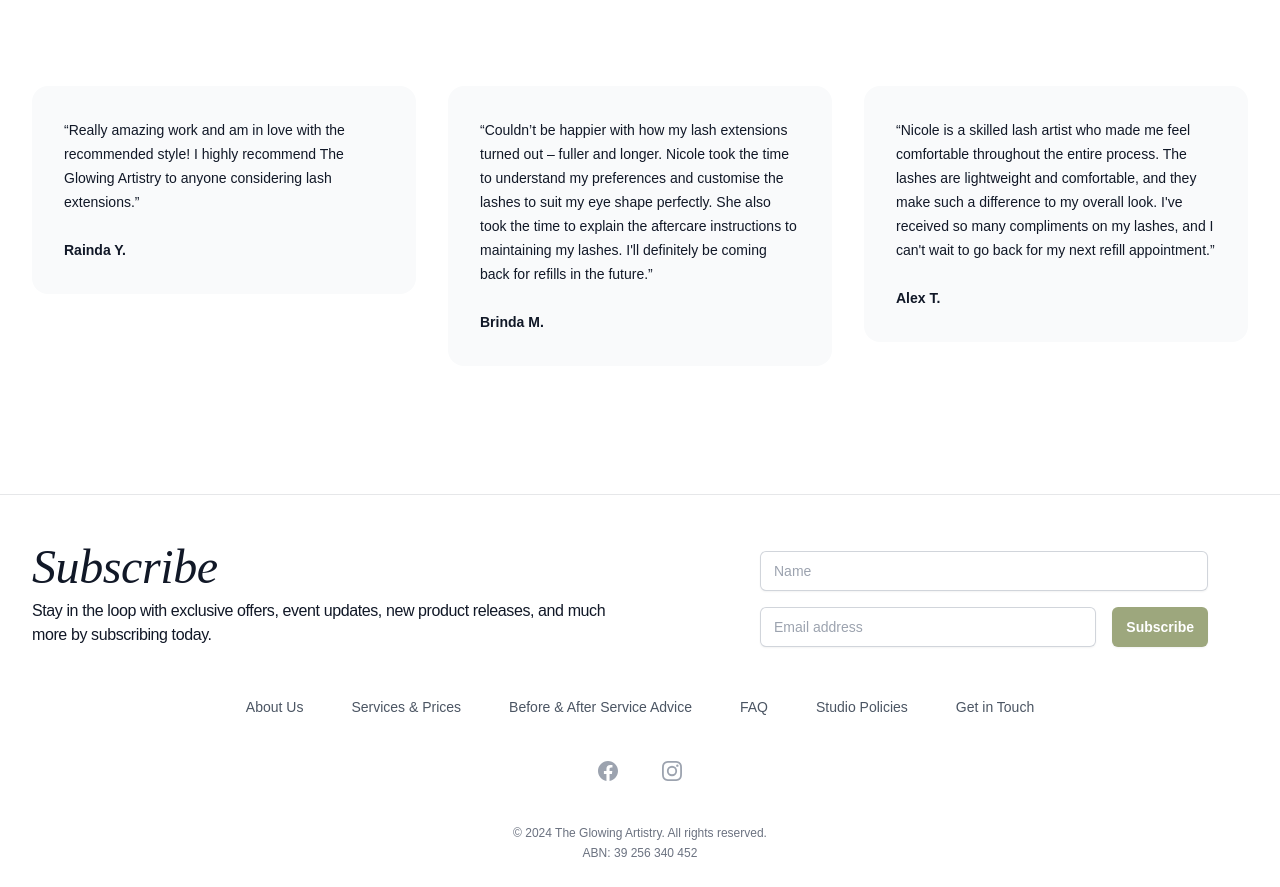
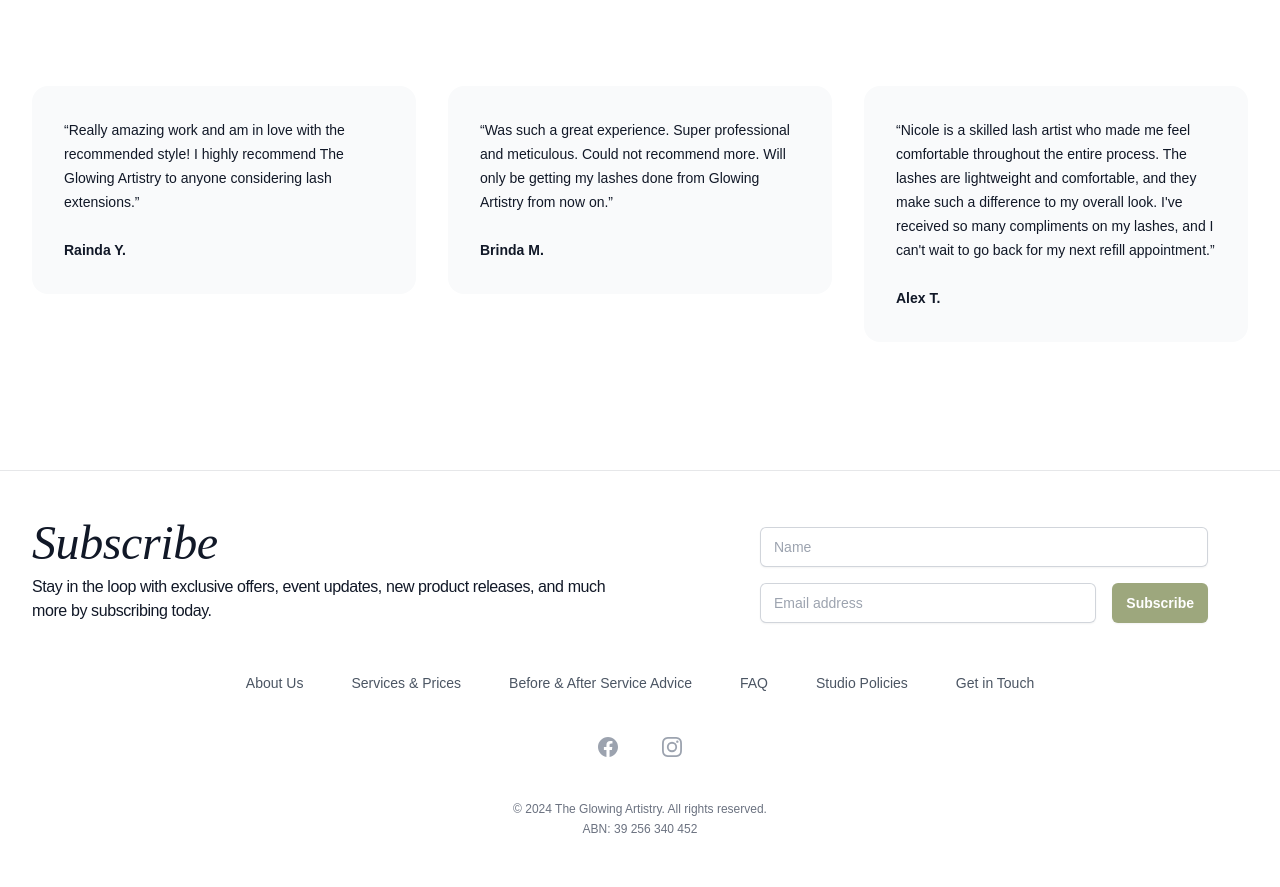
Before and after one commit to Suv4o/the-glowing-artistry, a Nuxt app: page / in a window 1280 px wide. Shown: the part 3030-3917 px from the top of the page. After the commit the page ends 3893 px from the top, so only its background shows below. Built offline with nearby package versions, Linux system fonts and the light colour scheme; a web font is replaced by a local one.

Commit message:
style(Testimonials.vue): update testimonial content for brevity and clarity

```diff
--- a/components/Testimonials.vue
+++ b/components/Testimonials.vue
@@ -7,7 +7,7 @@
         },
     },
     {
-        body: "Couldn’t be happier with how my lash extensions turned out – fuller and longer. Nicole took the time to understand my preferences and customise the lashes to suit my eye shape perfectly. She also took the time to explain the aftercare instructions to maintaining my lashes. I'll definitely be coming back for refills in the future.",
+        body: "Was such a great experience. Super professional and meticulous. Could not recommend more. Will only be getting my lashes done from Glowing Artistry from now on.",
         author: {
             name: "Brinda M.",
         },
```
